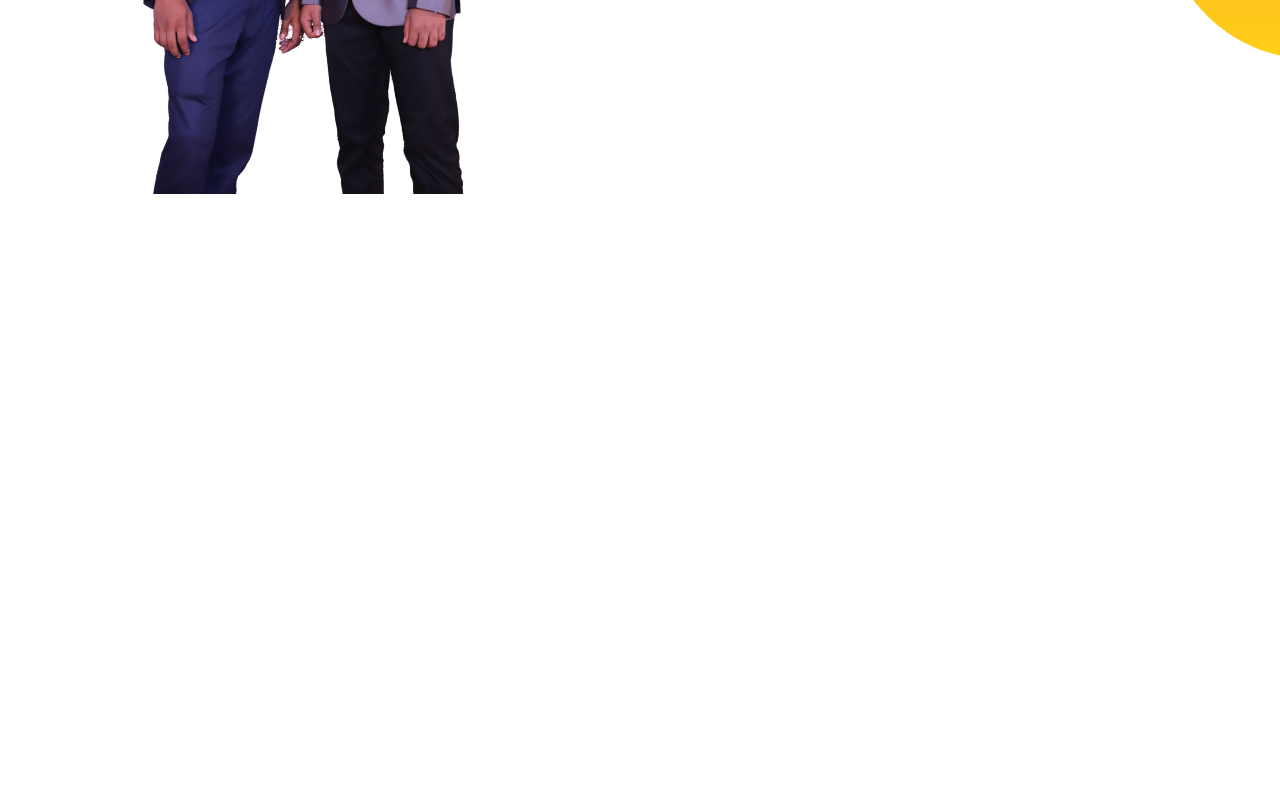
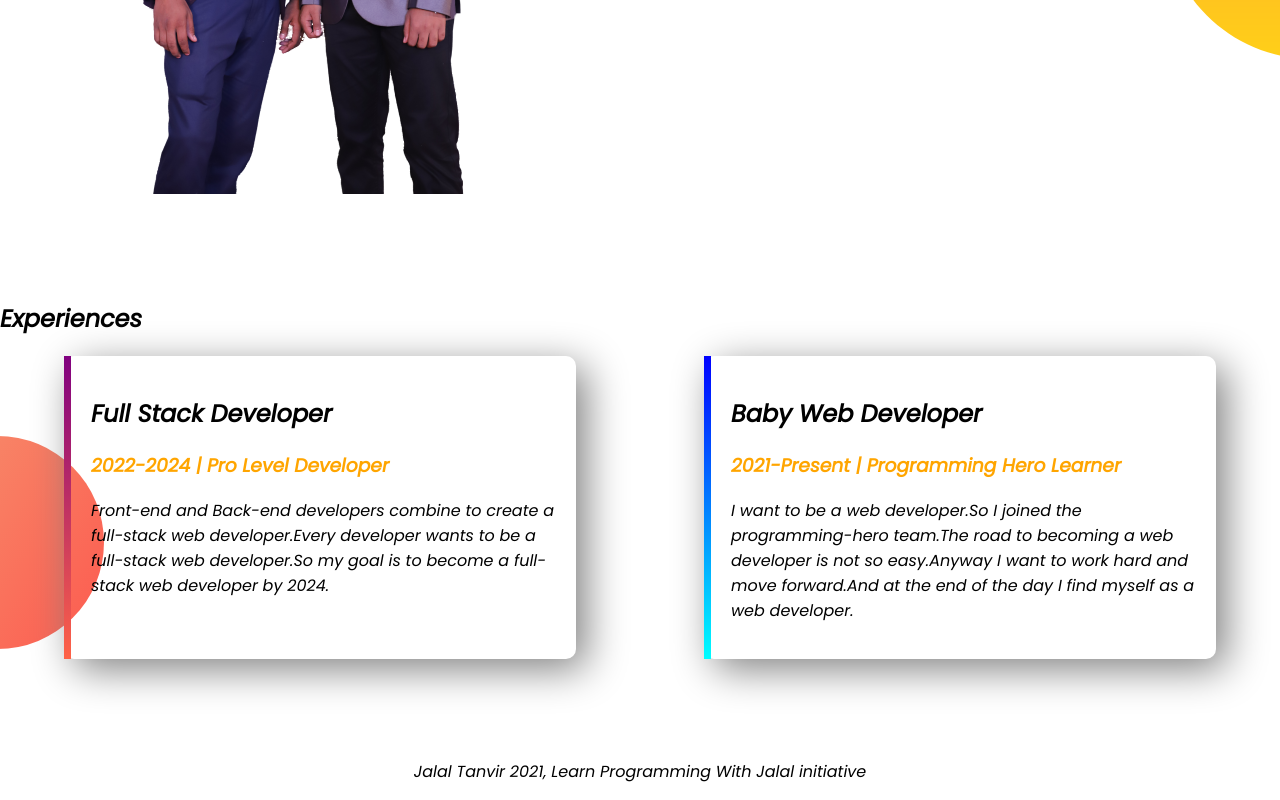
Before and after one commit to jalalTanvir/developer-portfolio, a plain HTML site: page index.html in a window 1280 px wide. Shown: the part 1289-2089 px from the top of the page. Before the commit the page ends 1590 px from the top, so only its background shows below. Drawn offline with Linux system fonts and the light colour scheme.

Commit message:
fotter added

```diff
--- a/index.html
+++ b/index.html
@@ -11,12 +11,10 @@
     <link href="https://fonts.googleapis.com/css2?family=Poppins:ital@1&display=swap" rel="stylesheet">
     <link rel="stylesheet" href="style.css">
 
-
-
 </head>
 
 <body>
-    <section class="top-banner">
+    <section class="top-banner flexible-container">
         <div class="half-width">
             <h1>Welcome To</h1>
             <h1><span class="orange-color">Jalal Tanvir</span> World!!</h1>
@@ -33,7 +31,7 @@
         </div>
 
     </section>
-    <section class="dream-big">
+    <section class="dream-big flexible-container">
         <div class="half-width">
             <img src="images/ja2.jpg.png" alt="">
         </div>
@@ -47,6 +45,29 @@
             <a class="link-button" target="_blank" href="">DOWNLOAD RESUME</a>
         </div>
     </section>
+    <section class="experience-area">
+        <h1>Experiences</h1>
+        <div class="flexible-container">
+            <div id="web-ex1" class="experience-item">
+                <h2>Full Stack Developer</h2>
+                <h3 class="orange-color">2022-2024 | Pro Level Developer </h3>
+                <p>Front-end and Back-end developers combine to create a full-stack web developer.Every developer wants
+                    to
+                    be a full-stack web developer.So my goal is to become a full-stack web developer by 2024.</p>
+            </div>
+            <div id="web-ex2" class="experience-item">
+                <h2>Baby Web Developer</h2>
+                <h3 class="orange-color">2021-Present | Programming Hero Learner</h3>
+                <p>I want to be a web developer.So I joined the programming-hero team.The road to becoming a web
+                    developer is not so easy.Anyway I want to work hard and move forward.And at the end of the day I
+                    find
+                    myself as a web developer.</p>
+            </div>
+        </div>
+        <footer>
+            <p>Jalal Tanvir 2021, Learn Programming With Jalal initiative</p>
+        </footer>
+    </section>
 </body>
 
 </html>
--- a/style.css
+++ b/style.css
@@ -9,7 +9,7 @@ h1{
 .orange-color{
     color: orange;
 }
-section{
+.flexible-container{
     display: flex;
    margin-bottom: 100px;
 }
@@ -39,3 +39,30 @@ section{
     background-position: right;
 
 }
+.experience-area{
+    background-image: url(images/exp-bg.png);
+    background-repeat: no-repeat;
+    background-position: left;
+}
+.experience-item{
+    width: 50%;
+    margin-left: 5%;
+    margin-right: 5%;
+    padding: 20px;
+    border-radius: 10px;
+   box-shadow: 10px 10px 40px gray;
+}
+#web-ex1{
+    border-left: 7px solid;
+    border-image: linear-gradient(purple, tomato );
+    border-image-slice: 1;
+
+}
+#web-ex2{
+    border-left: 7px solid;
+    border-image: linear-gradient( blue,cyan);
+    border-image-slice: 1;
+}
+footer p{
+    text-align: center;
+}
```
Also changed, not shown: 4 other files.
